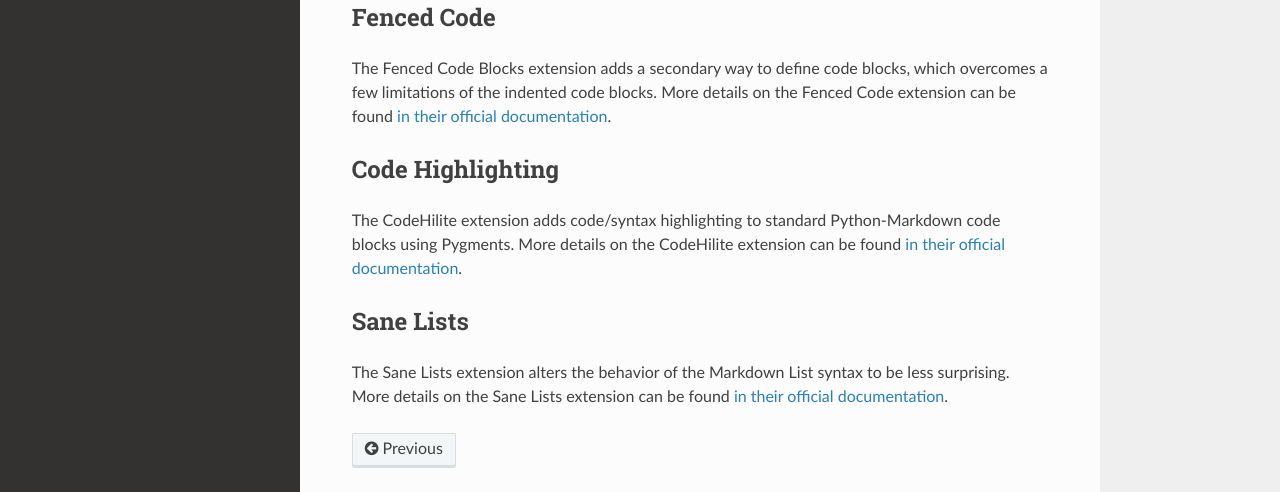
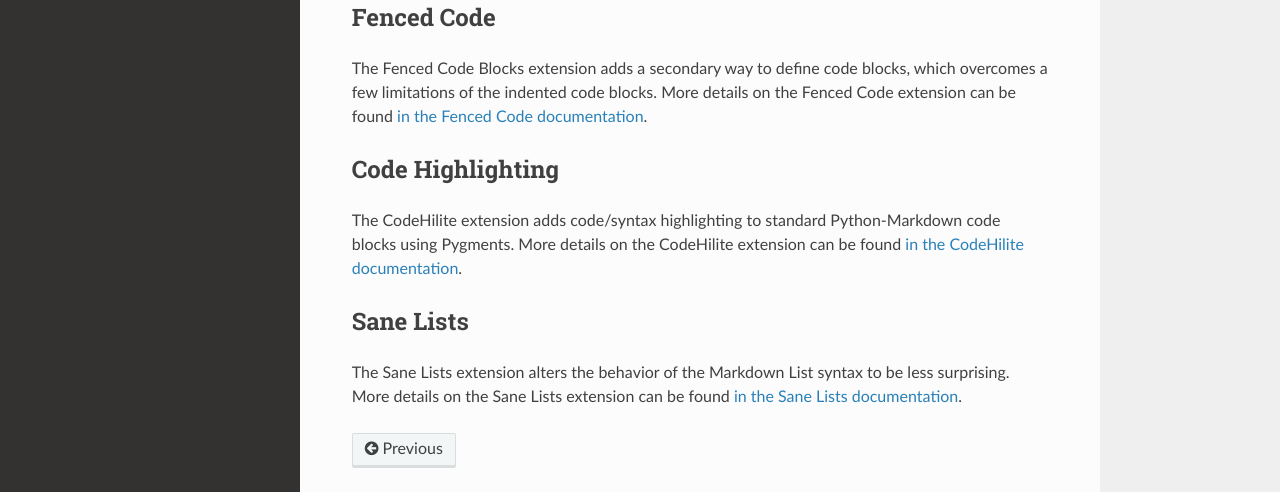
Before and after one commit to uccser/verto, a Sphinx documentation site: the page built from docs/source/extensions.rst, in a window 1280 px wide and 1293 px high. Shown: the part 695-1187 px from the top of the window. Built offline with Sphinx 7.4.7 and the Read the Docs theme 2.0.0, drawn with Linux system fonts in a browser that asks for light colours.

Commit message:
Fix issue with duplicate explicit link text

```diff
--- a/docs/source/extensions.rst
+++ b/docs/source/extensions.rst
@@ -28,16 +28,16 @@
 =======================================
 
 The Fenced Code Blocks extension adds a secondary way to define code blocks, which overcomes a few limitations of the indented code blocks.
-More details on the Fenced Code extension can be found `in their official documentation <http://pythonhosted.org/Markdown/extensions/fenced_code_blocks.html>`_.
+More details on the Fenced Code extension can be found `in the Fenced Code documentation <http://pythonhosted.org/Markdown/extensions/fenced_code_blocks.html>`_.
 
 Code Highlighting
 =======================================
 
 The CodeHilite extension adds code/syntax highlighting to standard Python-Markdown code blocks using Pygments.
-More details on the CodeHilite extension can be found `in their official documentation <http://pythonhosted.org/Markdown/extensions/code_hilite.html>`_.
+More details on the CodeHilite extension can be found `in the CodeHilite documentation <http://pythonhosted.org/Markdown/extensions/code_hilite.html>`_.
 
 Sane Lists
 =======================================
 
 The Sane Lists extension alters the behavior of the Markdown List syntax to be less surprising.
-More details on the Sane Lists extension can be found `in their official documentation <http://pythonhosted.org/Markdown/extensions/sane_lists.html>`_.
+More details on the Sane Lists extension can be found `in the Sane Lists documentation <http://pythonhosted.org/Markdown/extensions/sane_lists.html>`_.
```
